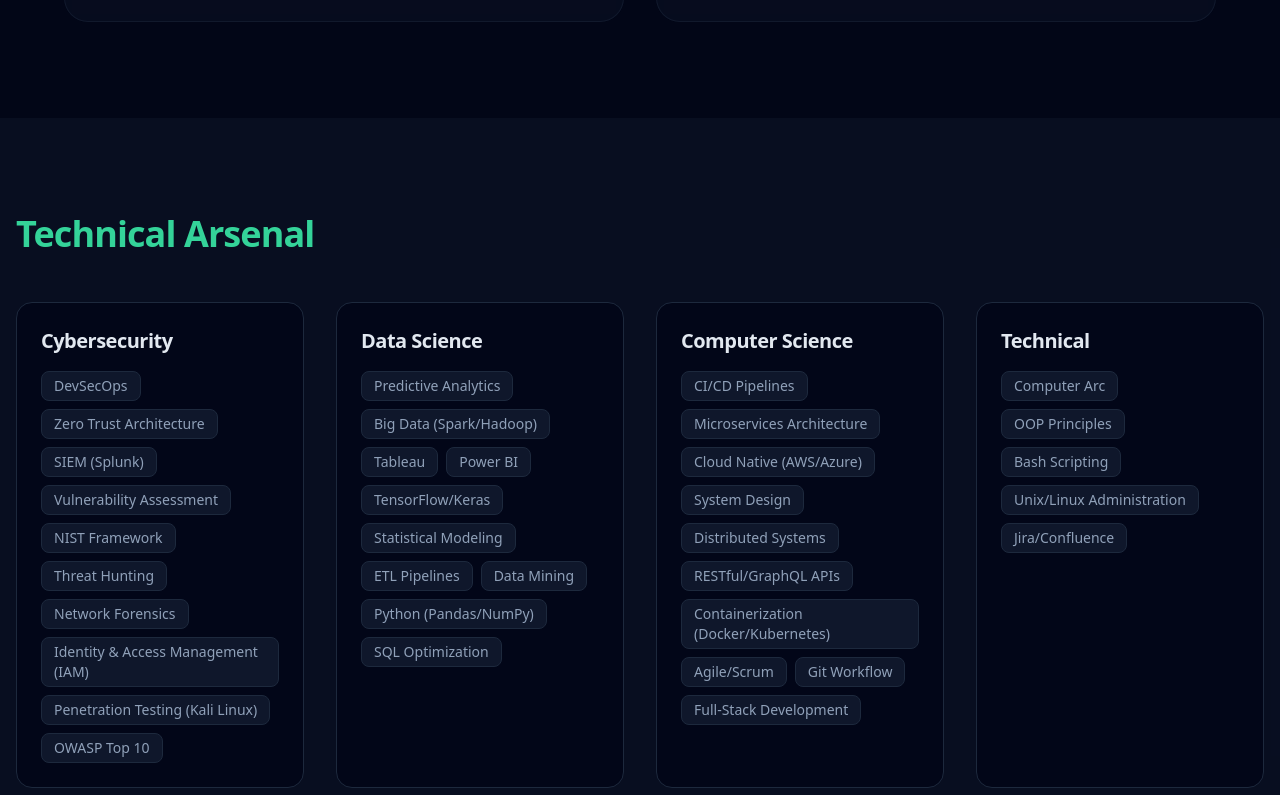
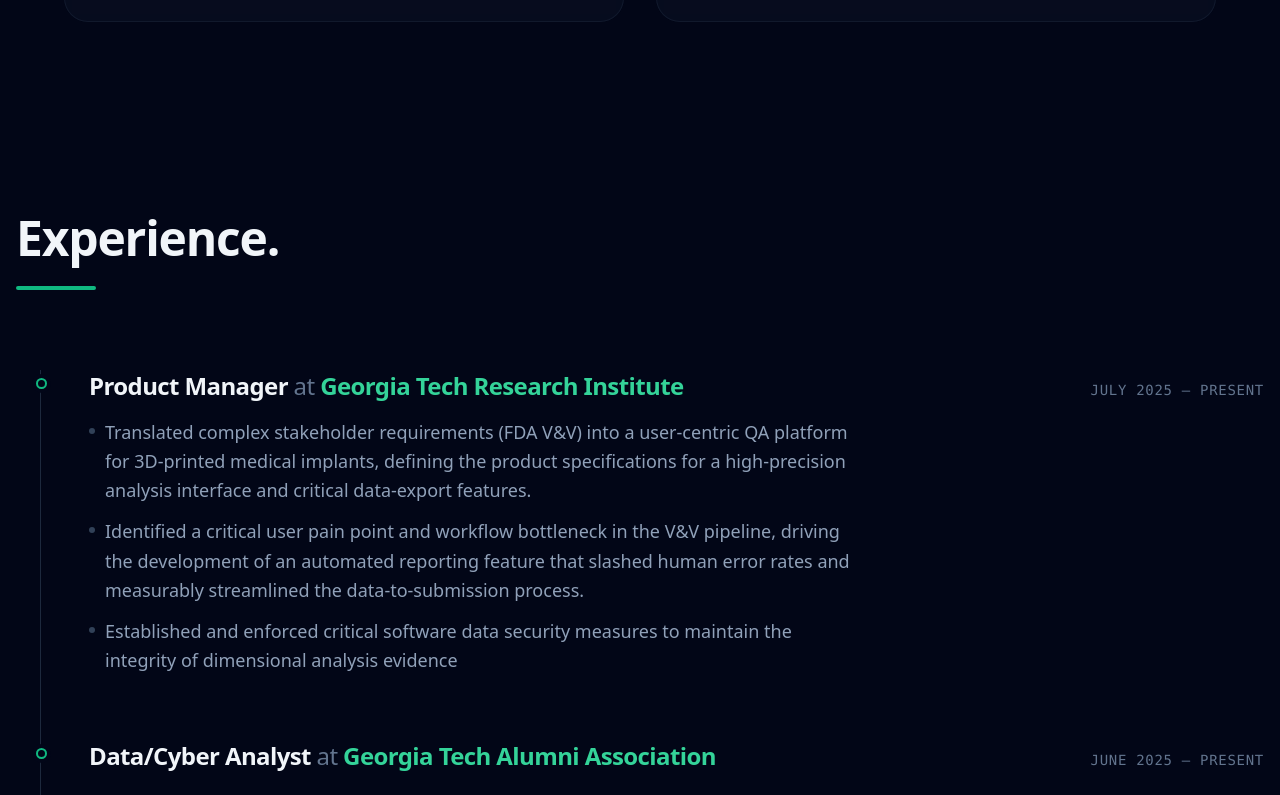
Before and after one commit to Tanmay-alt/portfolio, a Next.js app: page / in a window 1280 px wide. Shown: the part 1785-2580 px from the top of the page. Built offline with nearby package versions, Linux system fonts and the light colour scheme.

Commit message:
Remove redundant Skills component merged into About section

```diff
--- a/app/page.tsx
+++ b/app/page.tsx
@@ -10,7 +10,6 @@
     <main className="min-h-screen bg-space-950 text-slate-200 selection:bg-primary-500/30">
       <Hero />
       <About />
-      <Skills />
       <Experience />
       <Projects />
       <footer className="py-8 text-center text-slate-600 text-sm border-t border-slate-900/50 bg-space-950">
--- a/components/Skills.tsx
+++ /dev/null
@@ -1,47 +0,0 @@
-"use client";
-import { motion } from "framer-motion";
-import { resumeData } from "@/lib/resumeData";
-
-export default function Skills() {
-    return (
-        <section id="skills" className="py-24 bg-slate-900/50 relative">
-            <div className="container">
-                <motion.h2
-                    initial={{ opacity: 0, x: -20 }}
-                    whileInView={{ opacity: 1, x: 0 }}
-                    viewport={{ once: true }}
-                    className="text-4xl font-display font-bold mb-12 text-center md:text-left text-primary-400"
-                >
-                    Technical Arsenal
-                </motion.h2>
-
-                <div className="grid grid-cols-1 md:grid-cols-2 lg:grid-cols-4 gap-8">
-                    {Object.entries(resumeData.skills).map(([category, skills], index) => (
-                        <motion.div
-                            key={category}
-                            initial={{ opacity: 0, y: 20 }}
-                            whileInView={{ opacity: 1, y: 0 }}
-                            viewport={{ once: true }}
-                            transition={{ delay: index * 0.1 }}
-                            className="bg-slate-950 border border-slate-800 p-6 rounded-2xl hover:border-primary-500/50 transition-colors group"
-                        >
-                            <h3 className="text-xl font-bold mb-4 capitalize text-slate-200 group-hover:text-primary-300 transition-colors">
-                                {category.replace(/([A-Z])/g, " $1").trim()}
-                            </h3>
-                            <div className="flex flex-wrap gap-2">
-                                {skills.map((skill) => (
-                                    <span
-                                        key={skill}
-                                        className="px-3 py-1 bg-slate-900 border border-slate-800 rounded-lg text-sm text-slate-400 group-hover:bg-primary-950/30 group-hover:border-primary-900/50 transition-colors"
-                                    >
-                                        {skill}
-                                    </span>
-                                ))}
-                            </div>
-                        </motion.div>
-                    ))}
-                </div>
-            </div>
-        </section>
-    );
-}
```
